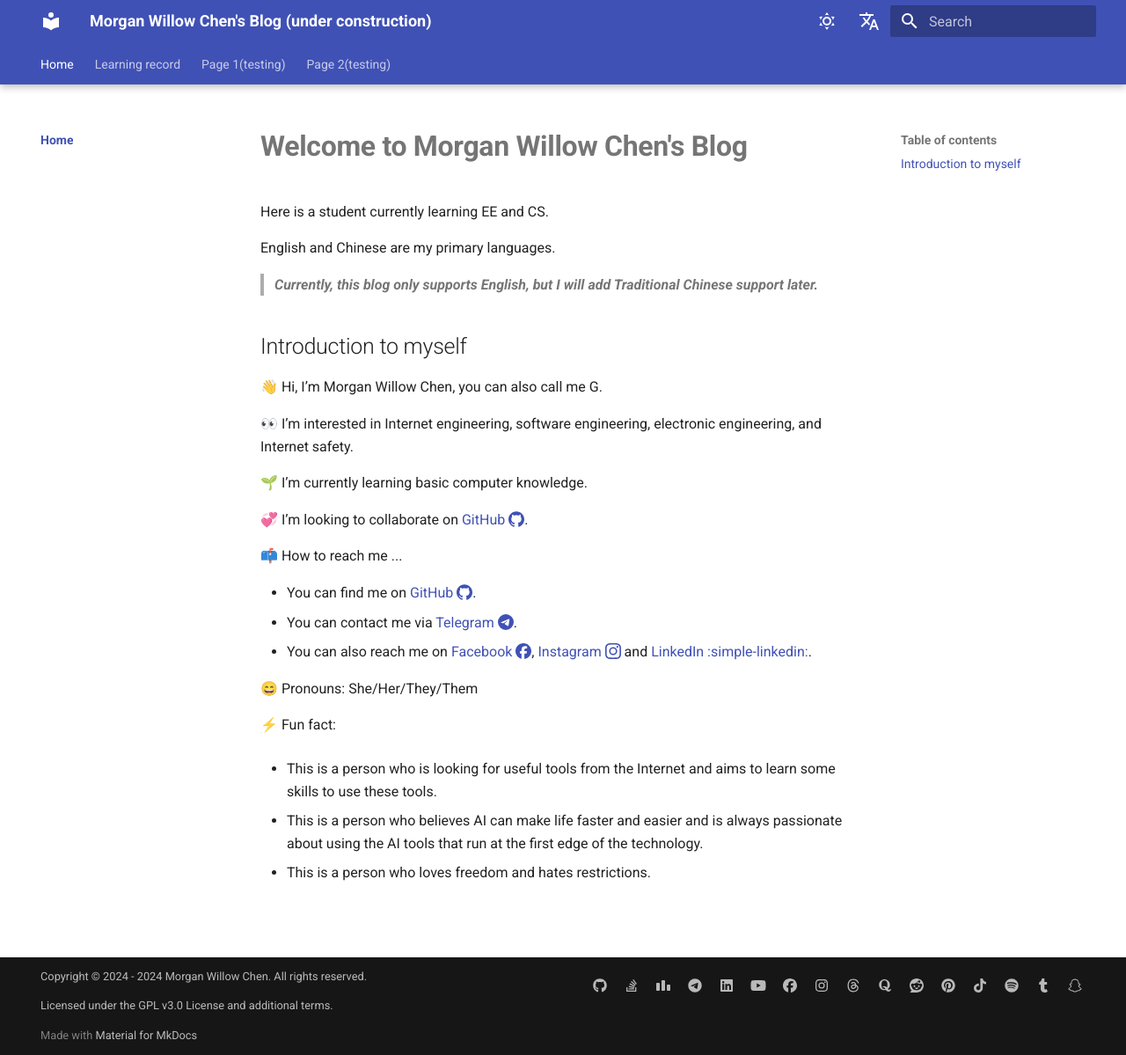
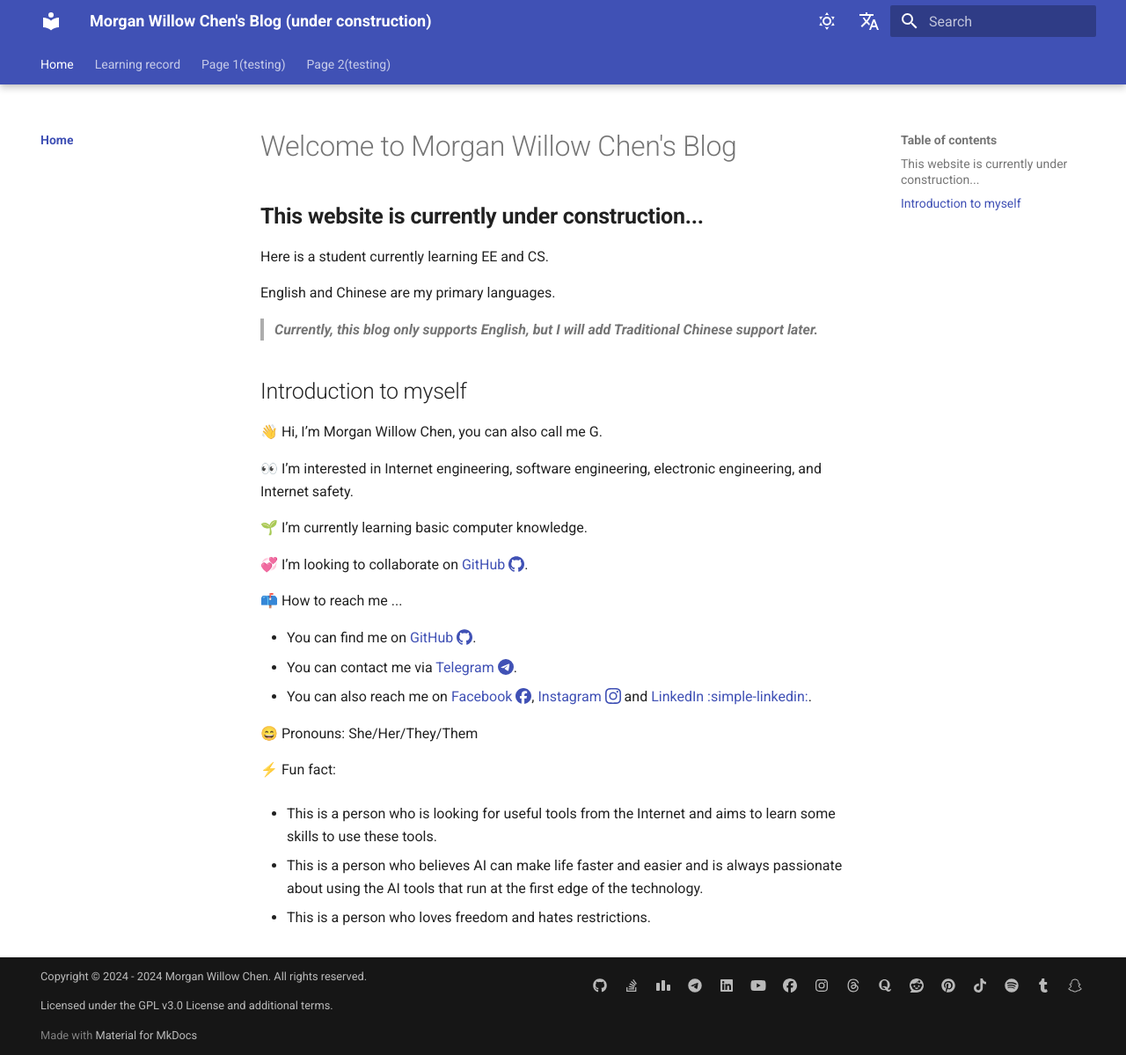
Before and after one commit to cmw15004431816/cmw15004431816.github.io, an MkDocs documentation site: the page built from docs/index.md, in a window 1280 px wide and 1199 px high. Shown: the whole window at 88% size. Built offline with MkDocs 1.6.1 and Material for MkDocs 9.7.7, drawn with Linux system fonts in a browser that asks for light colours; comment, search, counter and statistics services are not loaded.

Commit message:
Add files via upload

```diff
--- a/docs/index.md
+++ b/docs/index.md
@@ -1,4 +1,6 @@
-# **Welcome to Morgan Willow Chen's Blog**
+# Welcome to Morgan Willow Chen's Blog
+
+## **This website is currently under construction...**
 
 Here is a student currently learning EE and CS.
 
```
